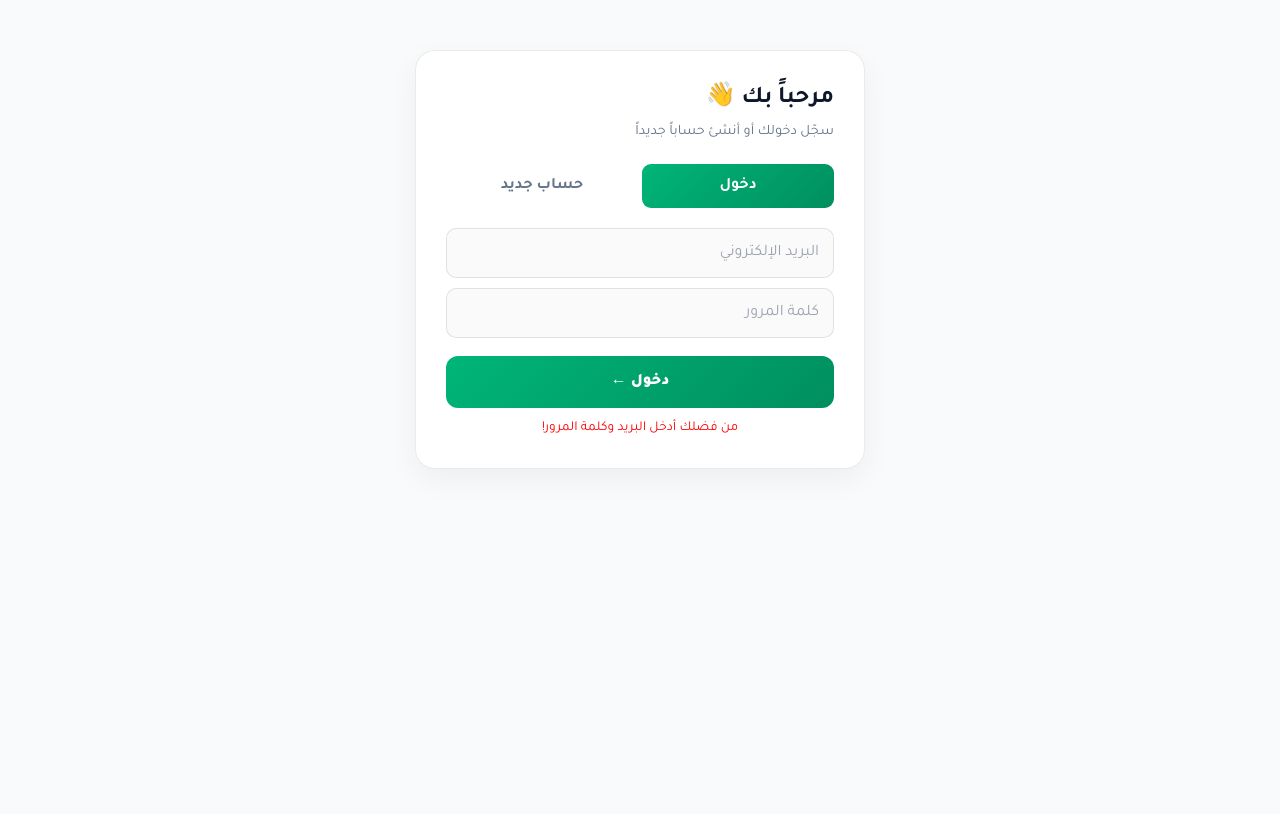
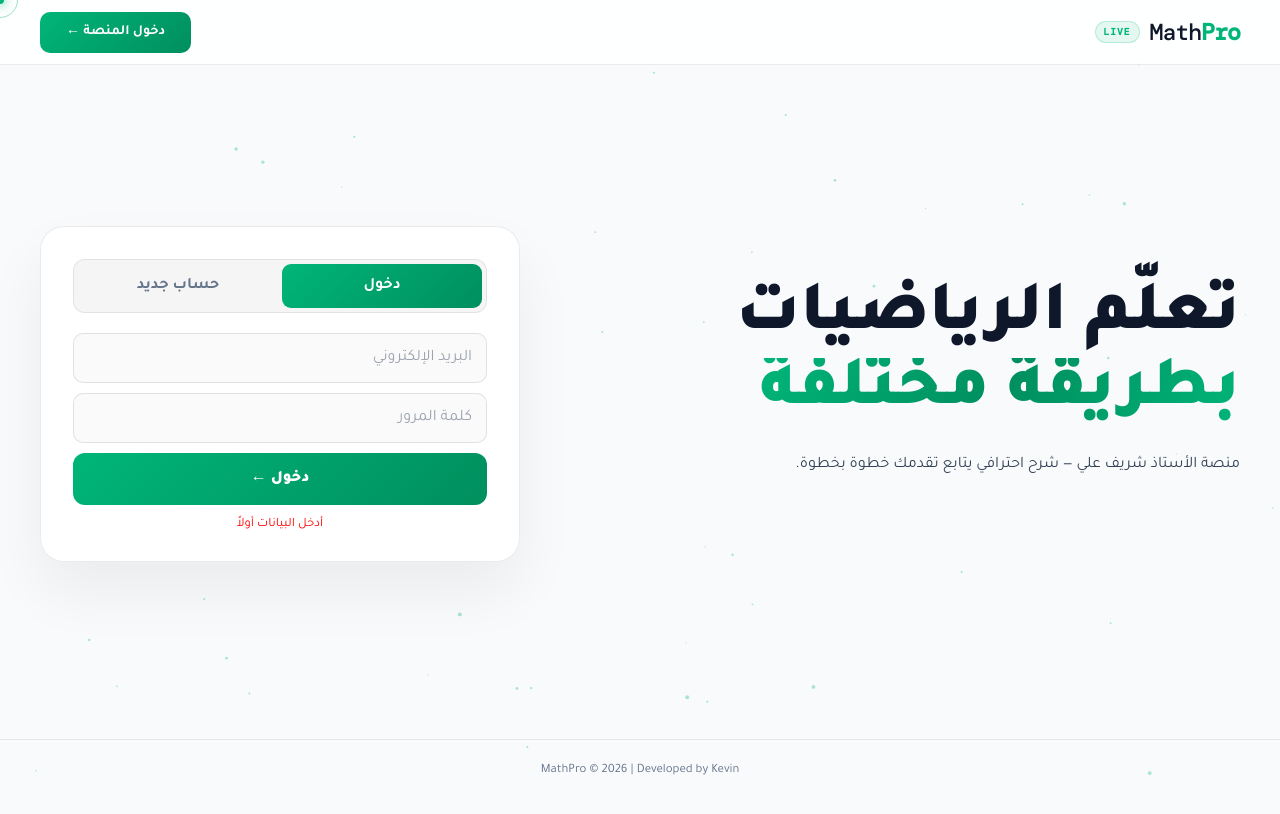
Before and after one commit to kevin-com-eg/sherifalioracle, a plain HTML site: page frontend/index.html in a window 1280 px wide. Both pictures are taken after a click on the button "دخول ←". Drawn offline with nearby package versions, Linux system fonts and the light colour scheme.

Commit message:
Update index.html

```diff
--- a/frontend/index.html
+++ b/frontend/index.html
@@ -7,149 +7,189 @@
     <meta name="theme-color" content="#f8fafc">
     <link rel="preconnect" href="https://fonts.googleapis.com">
     <link href="https://fonts.googleapis.com/css2?family=Tajawal:wght@300;400;500;700;900&family=DM+Mono:wght@400;500&display=swap" rel="stylesheet">
+
     <script src="https://cdn.tailwindcss.com"></script>
 
 <style>
-/* ... (ضع هنا نفس أكواد الـ CSS الخاصة بك بدون أي تغيير، لقد تركتها لتقليل حجم الكود هنا) ... */
+/* ... (كل الستايلات بتاعتك زي ما هي بالظبط عشان المحافظة على التصميم) ... */
 *, *::before, *::after { box-sizing: border-box; margin: 0; padding: 0; }
 html { scroll-behavior: smooth; }
-:root { --bg: #f8fafc; --bg2: #ffffff; --card: rgba(255, 255, 255, 0.9); --border: rgba(0, 0, 0, 0.08); --g1: #00b578; --g2: #008f5e; --text: #0f172a; --text2: #334155; --muted:#64748b; --mono: 'DM Mono', monospace; --sans: 'Tajawal', sans-serif;}
-body { font-family: var(--sans); background: var(--bg); color: var(--text); min-height: 100vh; overflow-x: hidden;}
-/* أضف باقي تنسيقاتك الخاصة بالـ Navbar، Hero، والـ Card هنا */
-.hidden { display: none !important; }
-.cta-btn { width:100%; background:linear-gradient(135deg,var(--g1) 0%,var(--g2) 100%); color:#ffffff; border:none; padding:14px; border-radius:12px; font-family:var(--sans); font-size:1rem; font-weight:900; cursor:pointer; margin-top:8px; }
-.inp { width:100%; background:rgba(0,0,0,.02); border:1px solid rgba(0,0,0,.1); padding:12px 14px; border-radius:10px; margin-bottom: 10px; font-family:var(--sans); }
-.tabs { display:flex; gap:4px; margin-bottom:20px; }
-.tab { flex:1; padding:10px; border:none; border-radius:9px; font-weight:700; cursor:pointer; color:var(--muted); background:none;}
+:root {
+    --bg: #f8fafc; --bg2: #ffffff; --card: rgba(255, 255, 255, 0.9);
+    --border: rgba(0, 0, 0, 0.08); --g1: #00b578; --g2: #008f5e;
+    --g3: #006a45; --glow: rgba(0, 181, 120, 0.15); --muted:#64748b;
+    --text: #0f172a; --text2:#334155; --mono: 'DM Mono', monospace; --sans: 'Tajawal', sans-serif;
+}
+body { font-family: var(--sans); background: var(--bg); color: var(--text); min-height: 100vh; overflow-x: hidden; cursor: none; }
+#cur-dot { position:fixed; width:8px; height:8px; background:var(--g1); border-radius:50%; pointer-events:none; z-index:9999; transform:translate(-50%,-50%); box-shadow:0 0 12px var(--g1),0 0 30px var(--glow); transition:width .2s,height .2s; }
+#cur-ring { position:fixed; width:36px; height:36px; border:1px solid rgba(0,181,120,.4); border-radius:50%; pointer-events:none; z-index:9998; transform:translate(-50%,-50%); }
+#cvs { position:fixed; inset:0; z-index:0; opacity:.8; }
+.page { position:relative; z-index:2; min-height:100vh; display:grid; grid-template-rows:auto 1fr auto; }
+nav { position:sticky; top:0; z-index:100; border-bottom:1px solid var(--border); backdrop-filter:blur(24px) saturate(1.5); background:rgba(255,255,255,.85); }
+.nav-w { max-width:1300px; margin:0 auto; padding:0 40px; height:64px; display:flex; align-items:center; justify-content:space-between; }
+.logo { display:flex; align-items:center; gap:10px; text-decoration:none; }
+.logo-wm { font-family:var(--mono); font-size:1.45rem; font-weight:500; letter-spacing:-1px; color:var(--text); }
+.logo-wm b { color:var(--g1); }
+.logo-chip { font-family:var(--mono); font-size:.6rem; font-weight:700; color:var(--g1); background:rgba(0,181,120,.1); border:1px solid rgba(0,181,120,.2); padding:3px 8px; border-radius:20px; letter-spacing:1px; text-transform:uppercase; }
+.nav-btn { font-family:var(--sans); font-weight:700; font-size:.875rem; color:#ffffff; background:linear-gradient(135deg,var(--g1) 0%,var(--g2) 100%); border:none; padding:10px 26px; border-radius:10px; cursor:pointer; transition:all .3s; }
+main { display:grid; grid-template-columns:1fr 480px; max-width:1300px; margin:0 auto; padding:48px 40px 64px; align-items:center; width:100%; gap: 40px; }
+.hero-title { font-size:clamp(3rem,5.5vw,5.2rem); font-weight:900; line-height:1.06; margin-bottom:22px; color: var(--text); }
+.accent { background:linear-gradient(120deg,var(--g1) 0%,var(--g2) 50%,var(--g1) 100%); -webkit-background-clip:text; -webkit-text-fill-color:transparent; }
+.auth-card { position:relative; background:var(--card); backdrop-filter:blur(40px); border:1px solid var(--border); border-radius:24px; padding:32px 32px 26px; box-shadow:0 30px 60px rgba(0,0,0,0.06); }
+.tabs { display:flex; gap:4px; background:rgba(0,0,0,.04); border:1px solid var(--border); border-radius:12px; padding:4px; margin-bottom:20px; }
+.tab { flex:1; padding:10px; border:none; border-radius:9px; font-family:var(--sans); font-weight:700; cursor:pointer; color:var(--muted); transition:all .25s; }
 .tab.on { background:linear-gradient(135deg,var(--g1) 0%,var(--g2) 100%); color:#ffffff; }
-.card-col { max-width: 450px; margin: 50px auto; background: var(--card); padding: 30px; border-radius: 20px; box-shadow: 0 10px 30px rgba(0,0,0,0.05); border: 1px solid var(--border); }
+.inp { width:100%; background:rgba(0,0,0,.02); border:1px solid rgba(0,0,0,.1); padding:12px 14px; border-radius:10px; font-family:var(--sans); margin-bottom: 10px; }
+.cta-btn { width:100%; background:linear-gradient(135deg,var(--g1) 0%,var(--g2) 100%); color:#ffffff; border:none; padding:14px; border-radius:12px; font-weight:900; cursor:pointer; }
+.hidden { display:none !important; }
+footer { border-top:1px solid var(--border); padding:18px 40px; text-align: center; }
 </style>
 </head>
 <body>
+<div id="cur-dot"></div>
+<div id="cur-ring"></div>
+<canvas id="cvs"></canvas>
 
 <div class="page">
+<nav>
+    <div class="nav-w">
+        <a class="logo" href="#">
+            <span class="logo-wm">Math<b>Pro</b></span>
+            <span class="logo-chip">LIVE</span>
+        </a>
+        <button class="nav-btn">دخول المنصة ←</button>
+    </div>
+</nav>
+
+<main>
+    <div class="hero">
+        <h1 class="hero-title">تعلّم الرياضيات <span class="accent">بطريقة مختلفة</span></h1>
+        <p style="color:var(--text2); margin-bottom:30px;">منصة الأستاذ شريف علي — شرح احترافي يتابع تقدمك خطوة بخطوة.</p>
+    </div>
+
     <div class="card-col">
         <div class="auth-card" id="authCard">
-            <h2 style="font-size: 1.5rem; font-weight: bold; margin-bottom: 5px;">مرحباً بك 👋</h2>
-            <p style="color: var(--muted); margin-bottom: 20px; font-size: 0.9rem;">سجّل دخولك أو أنشئ حساباً جديداً</p>
-
             <div class="tabs">
                 <button class="tab on" id="loginTab">دخول</button>
                 <button class="tab" id="signupTab">حساب جديد</button>
             </div>
 
             <div id="extraFields" class="hidden">
-                <input id="userName" class="inp" placeholder="الاسم الرباعي كاملاً...">
+                <input id="userName" class="inp" placeholder="الاسم الرباعي...">
                 <select id="userGrade" class="inp">
-                    <option value="" disabled selected>اختر الصف الدراسي...</option>
+                    <option value="" disabled selected>اختر الصف...</option>
                     <option value="1">الصف الأول الثانوي</option>
                     <option value="2">الصف الثاني الثانوي</option>
                     <option value="3">الصف الثالث الثانوي</option>
                 </select>
-                <input id="userPhone" class="inp" placeholder="رقم الطالب (01xxxxxxxxx)">
-                <input id="parentPhone" class="inp" placeholder="رقم ولي الأمر (01xxxxxxxxx)">
+                <input id="userPhone" class="inp" placeholder="رقم الطالب">
+                <input id="parentPhone" class="inp" placeholder="رقم ولي الأمر">
             </div>
 
             <input id="email" type="email" class="inp" placeholder="البريد الإلكتروني">
             <input id="password" type="password" class="inp" placeholder="كلمة المرور">
 
             <button class="cta-btn" id="actionBtn">دخول ←</button>
-            <p id="msgBox" style="color: red; font-size: 0.85rem; margin-top: 10px; text-align: center;"></p>
+            <p id="msg" style="color:red; font-size:0.8rem; margin-top:10px; text-align:center;"></p>
         </div>
     </div>
+</main>
+
+<footer>
+    <span style="font-size:0.8rem; color:var(--muted);">MathPro © 2026 | Developed by Kevin</span>
+</footer>
 </div>
 
 <script>
-    // 1. إعدادات السيرفر الخاص بك (بديل Supabase)
-    const API_BASE_URL = "http://localhost:3000/api";
+/* --- أنيميشن الماوس والنقط (شغالة زي ما هي) --- */
+const dot=document.getElementById('cur-dot'), ring=document.getElementById('cur-ring');
+let mx=0,my=0,rx=0,ry=0;
+document.addEventListener('mousemove',e=>{mx=e.clientX;my=e.clientY;dot.style.left=mx+'px';dot.style.top=my+'px';});
+(function ar(){rx+=(mx-rx)*.12;ry+=(my-ry)*.12;ring.style.left=rx+'px';ring.style.top=ry+'px';requestAnimationFrame(ar);})();
 
-    // دالة إنشاء معرّف للجهاز لضمان الدخول من جهازين فقط
-    function getLocalDeviceId() {
-        let did = localStorage.getItem('mp_device_id');
-        if (!did) {
-            did = 'dev_' + Math.random().toString(36).substr(2, 9) + '_' + Date.now();
-            localStorage.setItem('mp_device_id', did);
+const c=document.getElementById('cvs'),cx=c.getContext('2d');
+let W,H,pts=[];
+function resize(){W=c.width=window.innerWidth;H=c.height=window.innerHeight;}
+resize(); window.addEventListener('resize',resize);
+class P{
+    constructor(){this.x=Math.random()*W;this.y=Math.random()*H;this.vx=(Math.random()-.5)*.4;this.vy=(Math.random()-.5)*.4;this.r=Math.random()*1.5+.5;}
+    update(){this.x+=this.vx;this.y+=this.vy;if(this.x<0||this.x>W)this.vx*=-1;if(this.y<0||this.y>H)this.vy*=-1;}
+    draw(){cx.beginPath();cx.arc(this.x,this.y,this.r,0,Math.PI*2);cx.fillStyle='rgba(0,181,120,.4)';cx.fill();}
 }
-        return did;
+for(let i=0;i<60;i++)pts.push(new P());
+(function anim(){
+    cx.clearRect(0,0,W,H);
+    pts.forEach(p=>{p.update();p.draw();});
+    requestAnimationFrame(anim);
+})();
+
+/* --- المنطق الجديد للربط مع أوراكل --- */
+const API_URL = "http://localhost:3000/api";
+
+// دالة لتوليد ID فريد للجهاز
+function getDeviceId() {
+    let id = localStorage.getItem('device_id');
+    if (!id) {
+        id = 'dev_' + Math.random().toString(36).substr(2, 9);
+        localStorage.setItem('device_id', id);
+    }
+    return id;
 }
 
-    // 2. التحكم في التبويبات (Tabs)
 let mode = "login";
 const lTab = document.getElementById("loginTab");
 const sTab = document.getElementById("signupTab");
 const extra = document.getElementById("extraFields");
 const btn = document.getElementById("actionBtn");
-    const msgBox = document.getElementById("msgBox");
+const msg = document.getElementById("msg");
 
-    sTab.onclick = () => {
-        mode = "signup"; extra.classList.remove("hidden");
-        btn.textContent = "إنشاء حساب جديد ←"; sTab.classList.add("on"); lTab.classList.remove("on");
-        msgBox.innerText = "";
-    };
+sTab.onclick = () => { mode="signup"; extra.classList.remove("hidden"); btn.textContent="إنشاء حساب جديد ←"; sTab.classList.add("on"); lTab.classList.remove("on"); };
+lTab.onclick = () => { mode="login"; extra.classList.add("hidden"); btn.textContent="دخول ←"; lTab.classList.add("on"); sTab.classList.remove("on"); };
 
-    lTab.onclick = () => {
-        mode = "login"; extra.classList.add("hidden");
-        btn.textContent = "دخول ←"; lTab.classList.add("on"); sTab.classList.remove("on");
-        msgBox.innerText = "";
-    };
+btn.onclick = async () => {
+    const email = document.getElementById("email").value;
+    const password = document.getElementById("password").value;
+    const deviceId = getDeviceId();
+    msg.innerText = "";
 
-    // 3. إرسال البيانات للسيرفر (Oracle + Node.js)
-    btn.onclick = async () => {
-        const e = document.getElementById("email").value.trim();
-        const p = document.getElementById("password").value.trim();
-        const deviceId = getLocalDeviceId();
-        msgBox.innerText = "";
-
-        if (!e || !p) return msgBox.innerText = "من فضلك أدخل البريد وكلمة المرور!";
+    if(!email || !password) return msg.innerText = "أدخل البيانات أولاً";
 
     try {
         if (mode === "signup") {
-                const n = document.getElementById("userName").value.trim();
-                const g = document.getElementById("userGrade").value;
-                const ph = document.getElementById("userPhone").value.trim();
-                const pp = document.getElementById("parentPhone").value.trim();
+            const name = document.getElementById("userName").value;
+            const grade = document.getElementById("userGrade").value;
+            const phone = document.getElementById("userPhone").value;
+            const parent = document.getElementById("parentPhone").value;
 
-                if(!n || !g || !ph || !pp) return msgBox.innerText = "من فضلك أكمل جميع بيانات التسجيل!";
-
-                btn.textContent = "جاري الإنشاء...";
-
-                // طلب إنشاء حساب من السيرفر
-                const res = await fetch(`${API_BASE_URL}/auth/signup`, {
+            btn.innerText = "جاري الحفظ...";
+            const res = await fetch(`${API_URL}/auth/signup`, {
                 method: 'POST',
-                    headers: { 'Content-Type': 'application/json' },
-                    body: JSON.stringify({ name: n, email: e, password: p, grade: g, phone: ph, parentphone: pp, deviceId: deviceId })
+                headers: {'Content-Type': 'application/json'},
+                body: JSON.stringify({ name, email, password, grade, phone, parentphone: parent, deviceId })
             });
-
             const data = await res.json();
-                if (data.success) {
-                    localStorage.setItem('mp_user', JSON.stringify(data.user));
-                    window.location.href = "dashboard.html";
-                } else {
-                    msgBox.innerText = data.message || "حدث خطأ أثناء التسجيل.";
-                }
+            if(data.success) {
+                alert("تم إنشاء الحساب بنجاح! كودك هو: " + data.user.studentid);
+                location.reload();
+            } else { msg.innerText = data.message; }
 
         } else {
-                btn.textContent = "جاري الدخول...";
-
-                // طلب تسجيل الدخول من السيرفر
-                const res = await fetch(`${API_BASE_URL}/auth/login`, {
+            btn.innerText = "جاري الدخول...";
+            const res = await fetch(`${API_URL}/auth/login`, {
                 method: 'POST',
-                    headers: { 'Content-Type': 'application/json' },
-                    body: JSON.stringify({ email: e, password: p, deviceId: deviceId })
+                headers: {'Content-Type': 'application/json'},
+                body: JSON.stringify({ email, password, deviceId })
             });
-
             const data = await res.json();
-                if (data.success) {
-                    localStorage.setItem('mp_user', JSON.stringify(data.user));
-                    window.location.href = data.user.role === 'admin' ? "teacher-dashboard.html" : "dashboard.html";
-                } else {
-                    msgBox.innerText = data.message || "البريد الإلكتروني أو كلمة المرور غير صحيحة.";
+            if(data.success) {
+                alert("أهلاً بك يا " + data.user.name);
+                // هنا ممكن تنقله لصفحة الدروس
+            } else { msg.innerText = data.message; }
         }
-            }
-        } catch(err) {
-            msgBox.innerText = "خطأ في الاتصال بالسيرفر. تأكد أن السيرفر يعمل.";
+    } catch(e) {
+        msg.innerText = "السيرفر غير متصل. تأكد من تشغيل node server.js";
     } finally {
-            btn.textContent = mode === "login" ? "دخول ←" : "إنشاء حساب جديد ←";
+        btn.innerText = mode === "login" ? "دخول ←" : "إنشاء حساب جديد ←";
     }
 };
 </script>
```
Lines whose indentation alone changed are shown as unchanged.
